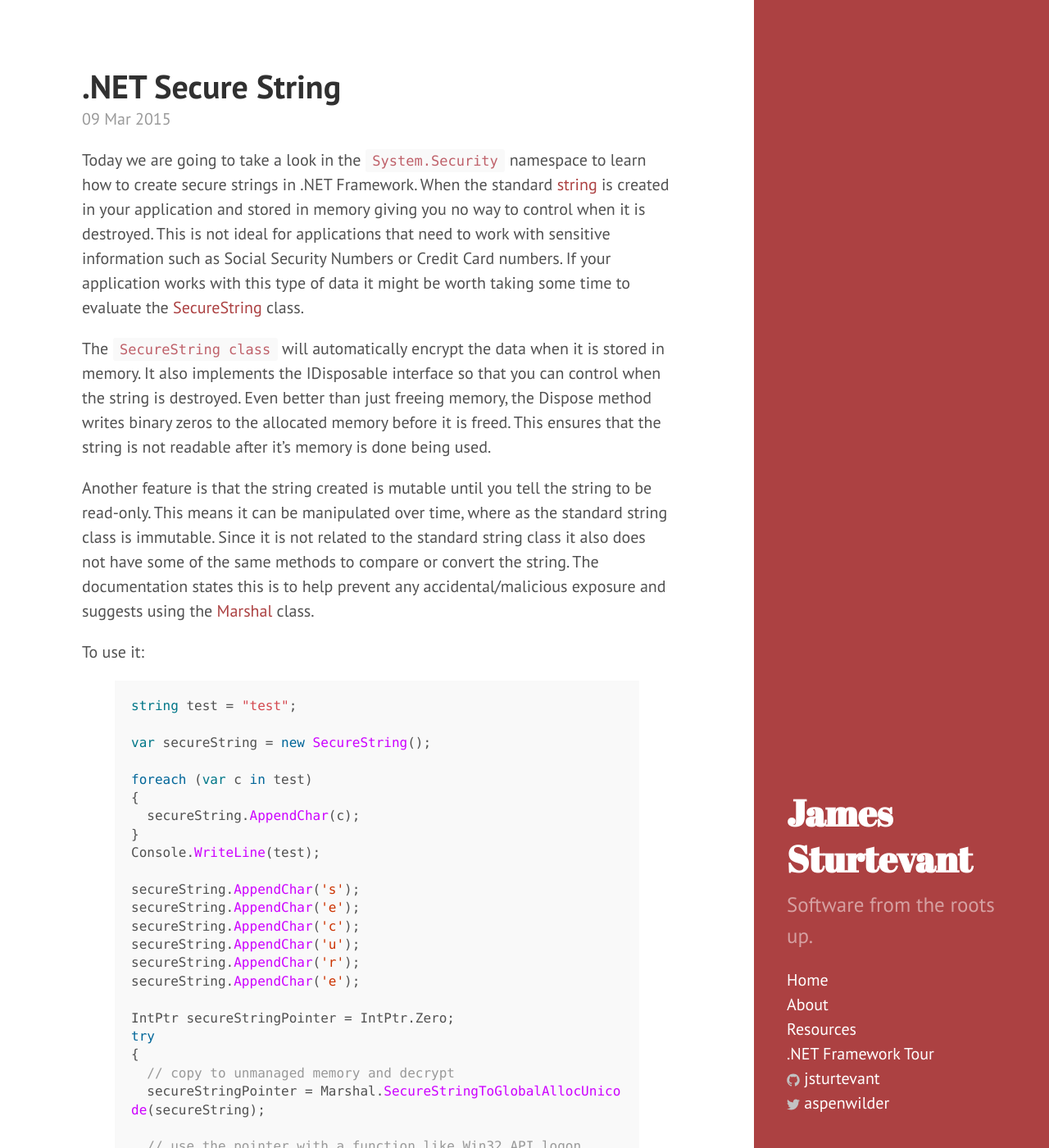
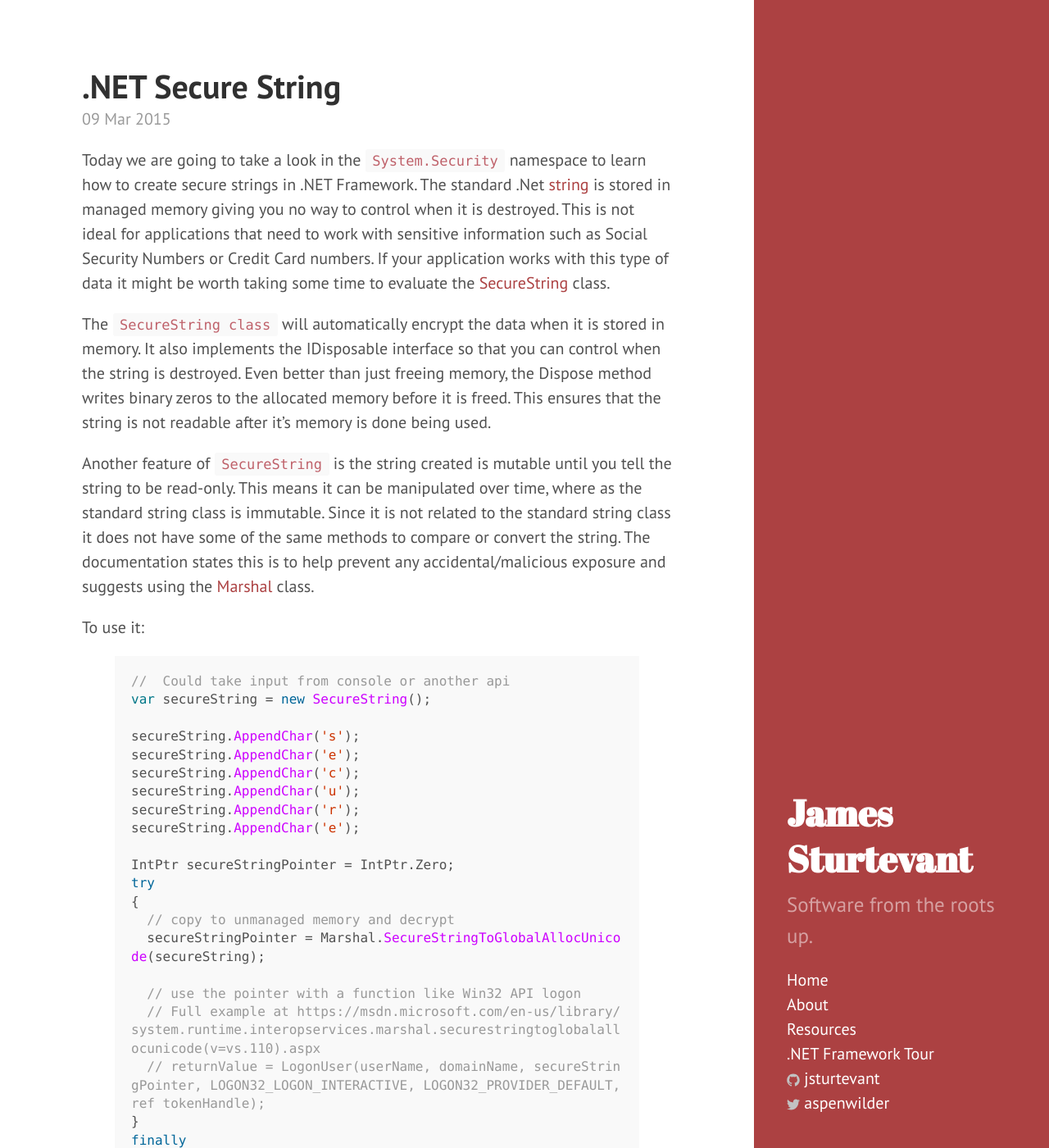
Before and after one commit to jsturtevant/jsturtevant.github.io, a Jekyll site: the page built from _posts/2015-03-09-net-secure-string.markdown, in a window 1280 px wide and 1400 px high. Shown: the whole window at 82% size. Built offline with Jekyll 4.4.1, drawn with Linux system fonts in a browser that asks for light colours; Markdown is read by kramdown in place of the engine named in the settings; comment, search, counter and statistics services are not loaded.

Commit message:
clean up the post a bit more

````diff
--- a/_posts/2015-03-09-net-secure-string.markdown
+++ b/_posts/2015-03-09-net-secure-string.markdown
@@ -8,24 +8,17 @@ categories:
 ---
 
 
-Today we are going to take a look in the ```System.Security``` namespace to learn how to create secure strings in .NET Framework.  When the standard [string](https://msdn.microsoft.com/en-us/library/362314fe.aspx) is created in your application and stored in memory giving you no way to control when it is destroyed.  This is not ideal for applications that need to work with sensitive information such as Social Security Numbers or Credit Card numbers.  If your application works with this type of data it might be worth taking some time to evaluate the [SecureString](https://msdn.microsoft.com/en-us/library/system.security.securestring(v=vs.110).aspx) class.
+Today we are going to take a look in the ```System.Security``` namespace to learn how to create secure strings in .NET Framework.  The standard .Net  [string](https://msdn.microsoft.com/en-us/library/362314fe.aspx) is stored in managed memory giving you no way to control when it is destroyed.  This is not ideal for applications that need to work with sensitive information such as Social Security Numbers or Credit Card numbers.  If your application works with this type of data it might be worth taking some time to evaluate the [SecureString](https://msdn.microsoft.com/en-us/library/system.security.securestring(v=vs.110).aspx) class.
 
 The ```SecureString class``` will automatically encrypt the data when it is stored in memory.   It also implements the IDisposable interface so that you can control when the string is destroyed.  Even better than just freeing memory, the Dispose method writes binary zeros to the allocated memory before it is freed.  This ensures that the string is not readable after it's memory is done being used.
 
-Another feature is that the string created is mutable until you tell the string to be read-only.  This means it can be manipulated over time, where as the standard string class is immutable.  Since it is not related to the standard string class it also does not have some of the same methods to compare or convert the string.  The documentation states this is to help prevent any accidental/malicious exposure and suggests using the [Marshal](https://msdn.microsoft.com/en-us/library/system.runtime.interopservices.marshal(v=vs.110).aspx) class.
+Another feature of ```SecureString``` is the string created is mutable until you tell the string to be read-only.  This means it can be manipulated over time, where as the standard string class is immutable.  Since it is not related to the standard string class it does not have some of the same methods to compare or convert the string.  The documentation states this is to help prevent any accidental/malicious exposure and suggests using the [Marshal](https://msdn.microsoft.com/en-us/library/system.runtime.interopservices.marshal(v=vs.110).aspx) class.
 
 To use it:
 
 {% highlight csharp %}
-string test = "test";
-
+//  Could take input from console or another api
 var secureString = new SecureString();
-
-foreach (var c in test)
-{
-  secureString.AppendChar(c);
-}
-Console.WriteLine(test);
 
 secureString.AppendChar('s');
 secureString.AppendChar('e');
````
